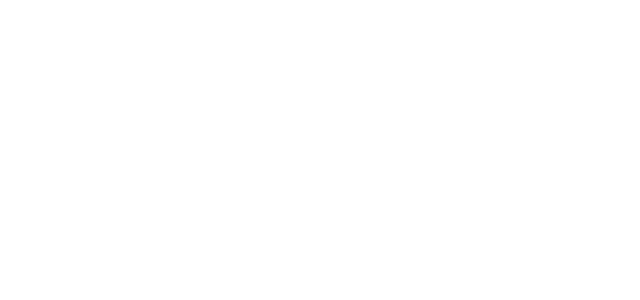
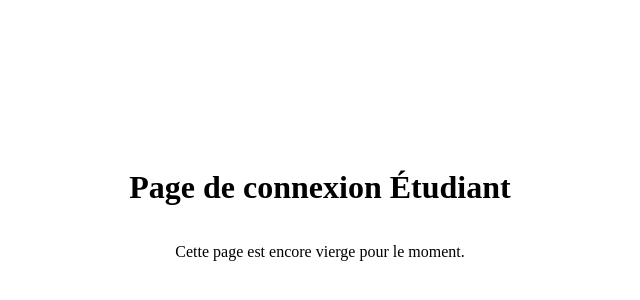
Before and after one commit to Zifan200/Projet-Gestion-De-Stage, a React (Vite) app in the folder projetOseFE/: page /connexion-etudiant in a window 1280 px wide. Before the commit this address had no page. Shown: the part 196-496 px from the top of the page, without its empty margins (320-960 px from the left). Built offline with nearby package versions, Linux system fonts and the light colour scheme.

Commit message:
page de connection créé

```diff
--- a/projetOseFE/src/App.jsx
+++ b/projetOseFE/src/App.jsx
@@ -1,6 +1,7 @@
 import { BrowserRouter as Router, Routes, Route } from "react-router-dom";
 import Home from "./components/Home";
 import EtudiantForm from "./components/EtudiantForm";
+import EtudiantConnection from "./components/EtudiantConnection";
 
 function App() {
     return (
@@ -8,6 +9,7 @@
             <Routes>
                 <Route path="/" element={<Home />} />
                 <Route path="/inscription-etudiant" element={<EtudiantForm />} />
+                <Route path="/connexion-etudiant" element={<EtudiantConnection />} /> {/* <-- nouvelle route */}
             </Routes>
         </Router>
     );
--- /dev/null
+++ b/projetOseFE/src/components/EtudiantConnection.jsx
@@ -0,0 +1,14 @@
+export default function EtudiantConnection() {
+    return (
+        <div style={{
+            display: "flex",
+            flexDirection: "column",
+            justifyContent: "center",
+            alignItems: "center",
+            minHeight: "100vh"
+        }}>
+            <h1>Page de connexion Étudiant</h1>
+            <p>Cette page est encore vierge pour le moment.</p>
+        </div>
+    );
+}
--- a/projetOseFE/src/components/EtudiantForm.jsx
+++ b/projetOseFE/src/components/EtudiantForm.jsx
@@ -1,5 +1,6 @@
 import { useState } from "react";
 import styles from "../styles/EtudiantForm.module.css";
+import { Link } from "react-router-dom";
 
 export default function EtudiantForm() {
     const [formData, setFormData] = useState({
@@ -74,7 +75,7 @@
             <form className={styles.formulaire} onSubmit={handleSubmit}>
                 <h2 className={styles.titre}>Inscription Étudiant</h2>
 
-                {["nom","prenom","courriel","telephone","adresse","programme","age"].map(field => (
+                {["nom", "prenom", "courriel", "telephone", "adresse", "programme", "age"].map(field => (
                     <div key={field}>
                         <input
                             className={styles.inputField}
@@ -100,6 +101,11 @@
 
                 <button type="submit" className={styles.submitButton}>Soumettre</button>
                 {message && <p className={styles.message}>{message}</p>}
+                <div className={styles.linkContainer}>
+                    <Link to="/connexion-etudiant" className="text-blue-600 hover:underline">
+                        Déjà inscrit ? Connectez-vous
+                    </Link>
+                </div>
             </form>
         </div>
     );
--- a/projetOseFE/src/styles/EtudiantForm.module.css
+++ b/projetOseFE/src/styles/EtudiantForm.module.css
@@ -58,3 +58,17 @@
     margin-top: 1rem;
     font-weight: bold;
 }
+
+.linkContainer {
+    margin-top: 1.5rem;
+}
+
+.link {
+    color: #3b82f6;
+    text-decoration: underline;
+    cursor: pointer;
+}
+
+.link:hover {
+    color: #2563eb;
+}
```
